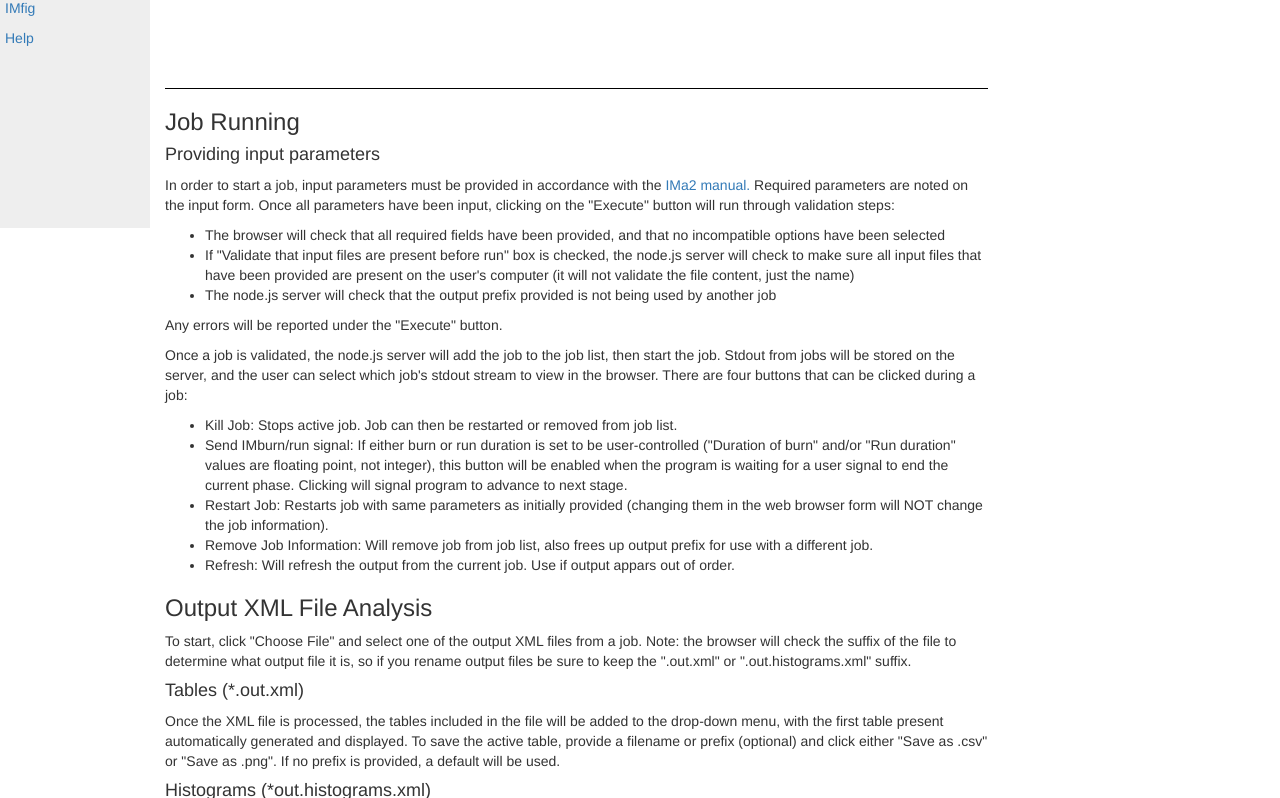
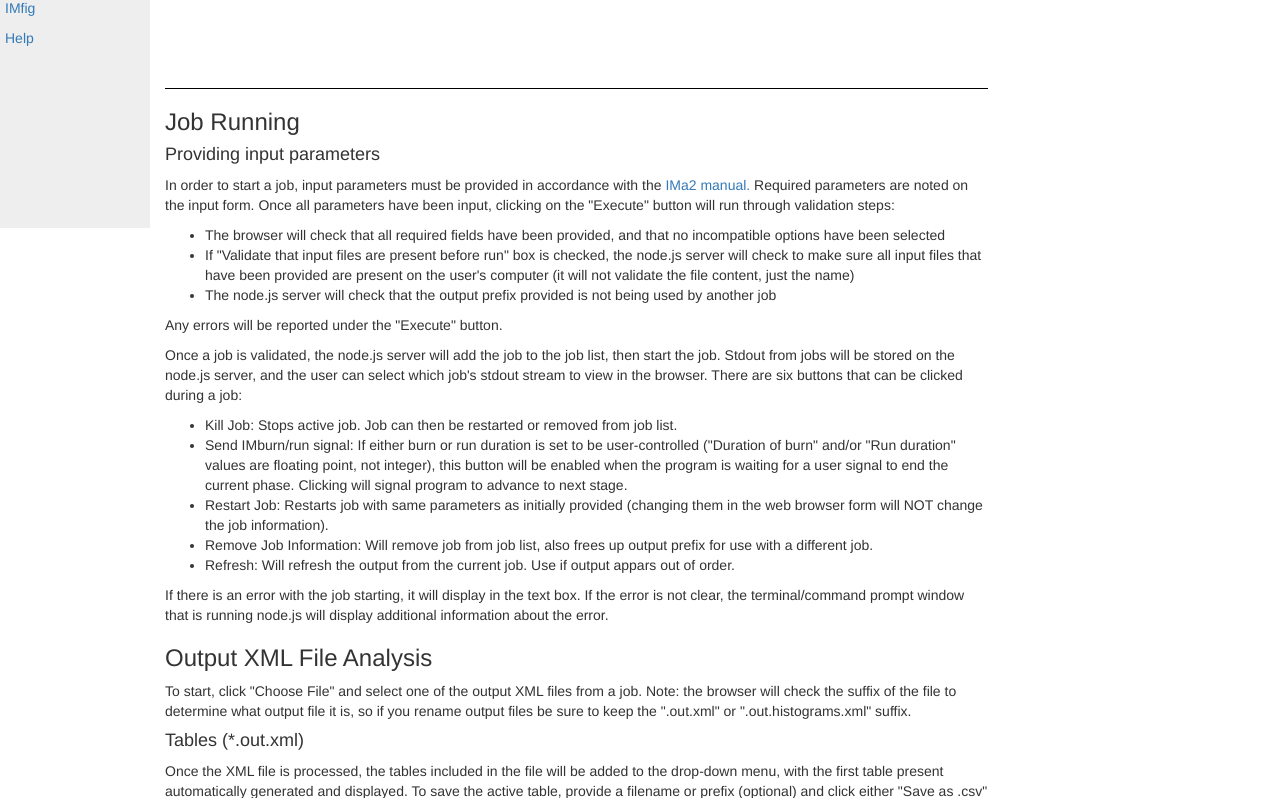
Before and after one commit to jaredgk/IMgui-windows, a website: page public/help.html in a window 1280 px wide. Shown: the part 102-900 px from the top of the page. Drawn offline with nearby package versions, Linux system fonts and the light colour scheme; no server answers.

Commit message:
Add files via upload

```diff
--- a/public/help.html
+++ b/public/help.html
@@ -22,7 +22,7 @@
             <a href="help.html">Help</a>
         </nav>
         <div class="container col-xs-8">
-            <h1 class="h-title">How to use the IMa frontend</h1>
+            <h1 class="h-title">How to use IM-Gui</h1>
             <div id="command-line-help">
                 <h3>Job Running</h3>
                 <h4>Providing input parameters</h4>
@@ -33,7 +33,7 @@
                     <li>The node.js server will check that the output prefix provided is not being used by another job</li>
                 </ul>
                 <p>Any errors will be reported under the "Execute" button.</p>
-                <p>Once a job is validated, the node.js server will add the job to the job list, then start the job. Stdout from jobs will be stored on the server, and the user can select which job's stdout stream to view in the browser. There are four buttons that can be clicked during a job:</p>
+                <p>Once a job is validated, the node.js server will add the job to the job list, then start the job. Stdout from jobs will be stored on the node.js server, and the user can select which job's stdout stream to view in the browser. There are six buttons that can be clicked during a job:</p>
                 <ul>
                     <li>Kill Job: Stops active job. Job can then be restarted or removed from job list.</li>
                     <li>Send IMburn/run signal: If either burn or run duration is set to be user-controlled ("Duration of burn" and/or "Run duration" values are floating point, not integer), this button will be enabled when the program is waiting for a user signal to end the current phase. Clicking will signal program to advance to next stage.</li>
@@ -41,6 +41,8 @@
                     <li>Remove Job Information: Will remove job from job list, also frees up output prefix for use with a different job.</li>
                     <li>Refresh: Will refresh the output from the current job. Use if output appars out of order.</li>
                 </ul>
+                <p>If there is an error with the job starting, it will display in the text box. If the error is not clear, the terminal/command prompt window that is running node.js will display additional information about the error.
+                </p>
             </div>
             <div id="analysis-help">
                 <h3>Output XML File Analysis</h3>
@@ -56,7 +58,7 @@
             </div>
             <div id="imfig-help">
                 <h3>IMfig</h3>
-                <p>IMfig is a python script that has been converted to executable for for use on platforms without Python and GraphicsMagick. It generates a summary plot describing migration rates between populations. To generate the plot, provide the path to the non-XML output file in the "Input File" field. The output prefix is optional but must NOT contain any directory prefix, since get requests for the final image must be done from the internally specified output folder. All other options are optional. When submit is clicked, values are validated to ensure they fall in a proper range, with error messages being presented under options that have invalid values. The job is then sent to the server, which will create an EPS and JPG file for the given input. The JPG image will be posted to the web browser, where it can be downloaded via right-click. The EPS file will still be present in the public/ directory.</p>
+                <p>IMfig is a python script that has been converted to executable for for use on platforms without Python and GraphicsMagick. It generates a summary plot describing migration rates between populations. To generate the plot, provide the path to the non-XML output file in the "Input File" field. The output prefix is optional but must NOT contain any directory prefix, since get requests for the final image must be done from the internally specified output folder. All other options are optional. When submit is clicked, values are validated to ensure they fall in a proper range, with error messages being presented under options that have invalid values. The job is then sent to the server, which will create an EPS and JPG file for the given input. The JPG image will be posted to the web browser, where it can be downloaded via right-click. The EPS file will still be present in the public/ subfolder in the installation directory.</p>
             </div>
         </div>
     </body>
```
